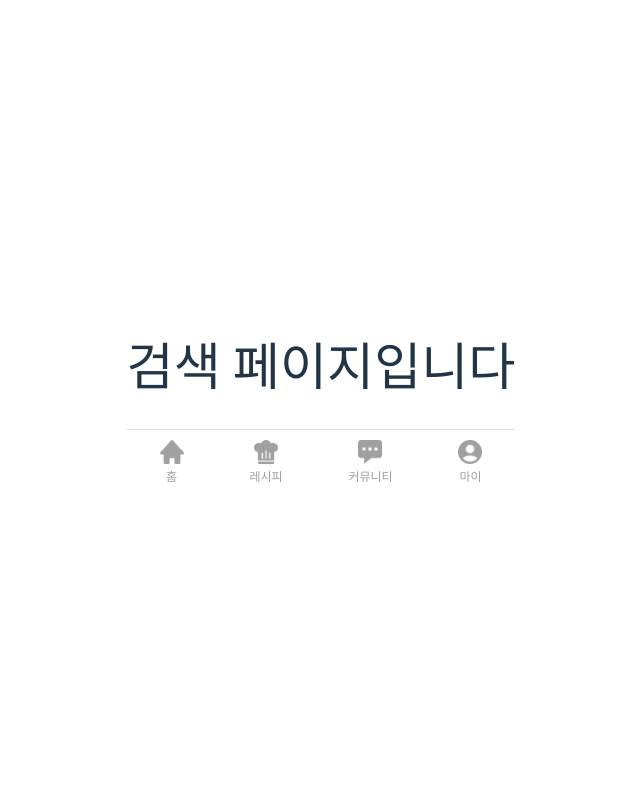
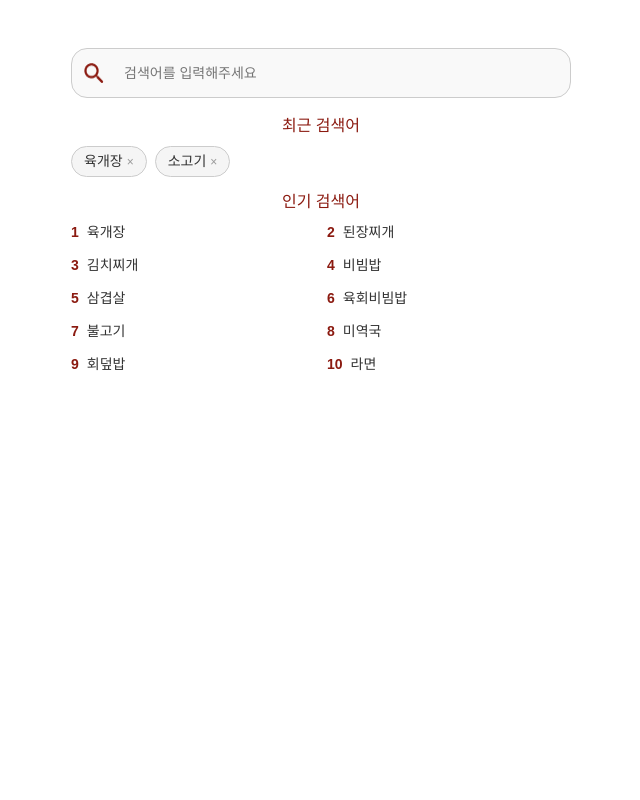
Before and after one commit to 9oormthon-univ/2024_DANPOONG_TEAM_17_FE, a React (Vite) app in the folder DANPOONG_17_FE/: page /recipe/search in a window 1280 px wide. Shown: the top 800 px of the page, without its empty margins (319-959 px from the left). Built offline with nearby package versions, Linux system fonts and the light colour scheme.

Commit message:
🎨 Feat: "레시피 검색 페이지 추가"

```diff
--- a/DANPOONG_17_FE/src/pages/Recipe.jsx
+++ b/DANPOONG_17_FE/src/pages/Recipe.jsx
@@ -1,21 +1,19 @@
 //import { useState, useEffect } from 'react';
 import PopularRecipes from '../components/recipePage/PopularRecipe';
 import '../styles/RecipePage.css';
+import { useNavigate } from 'react-router-dom';
 
 import mark_off from "../assets/recipe/mark_off.png"
 //import mark_on from "../assets/recipe/mark_on.png"
 import searchIcon from "../assets/recipe/search.png"
 
-// export function Recipe() {
-//     return (
-//       <div>
-//         <h1>Recipe Page</h1>
-//         <p>레시피 페이지</p>
-//       </div>
-//     );
-// }
+export const Recipe = () => {
 
-export const Recipe = () => {
+  const navigate = useNavigate(); // useNavigate 훅 사용
+
+  const handleSearchClick = () => {
+    navigate('/recipe/search'); // 검색 페이지로 이동
+  };
 
   // 더미 데이터
   const recentRecipes = [
@@ -28,7 +26,7 @@ export const Recipe = () => {
     <div className="recipe-page">
       {/* 검색 섹션 */}
       <header className="recipe-header">
-        <div className="search-container">
+        <div className="search-container" onClick={handleSearchClick}>
           <img src={searchIcon} alt="검색" className="search-icon" />
           <input type="text" placeholder="검색어를 입력하세요" className="search-input" />
         </div>
--- a/DANPOONG_17_FE/src/pages/RecipeSearch.jsx
+++ b/DANPOONG_17_FE/src/pages/RecipeSearch.jsx
@@ -1,9 +1,64 @@
+import { useState } from 'react';
+import '../styles/RecipeSearch.css';
+import searchIcon from '../assets/recipe/search.png';
+import closeIcon from '../assets/recipe/cancel.png';
+
 export const Search = () => {
+
+  const [searchTerm, setSearchTerm] = useState('');
+
+  const handleInputChange = (e) => {
+    setSearchTerm(e.target.value);
+  };
+
+  const clearSearch = () => {
+    setSearchTerm('');
+  };
+
+  const recentKeywords = ['육개장', '소고기'];
+  const popularKeywords = ['육개장', '된장찌개', '김치찌개', '비빔밥', '삼겹살', '육회비빔밥', '불고기', '미역국', '회덮밥', '라면'];
+
   return (
-    <div>
-      <h1>검색 페이지입니다</h1>
+    <div className="recip-search-page">
+      <header className="search-header">
+        <div className="search-bar">
+          <img src={searchIcon} alt="검색" className="search-icon" />
+          <input
+            type="text"
+            placeholder="검색어를 입력해주세요"
+            value={searchTerm}
+            onChange={handleInputChange}
+            className="search-input"
+          />
+          {searchTerm && (
+          <button className="clear-btn" onClick={clearSearch}>
+            <img src={closeIcon} alt="지우기" />
+          </button>
+        )}
+        </div>
+      </header>
+
+      <section className="recent-search">
+        <h2>최근 검색어</h2>
+        <div className="tags">
+          {recentKeywords.map((keyword, index) => (
+            <span key={index} className="tag">
+              {keyword} <span className="tag-close">×</span>
+            </span>
+          ))}
+        </div>
+      </section>
+
+      <section className="popular-search">
+        <h2>인기 검색어</h2>
+        <div className="popular-list">
+          {popularKeywords.map((keyword, index) => (
+            <div key={index} className="keyword-item">
+              <span className="keyword-rank">{index + 1}</span> {keyword}
+            </div>
+          ))}
+        </div>
+      </section>
     </div>
   );
 };
-
-export default Search;
--- /dev/null
+++ b/DANPOONG_17_FE/src/styles/RecipeSearch.css
@@ -0,0 +1,96 @@
+.recip-search-page {
+    padding: 16px;
+    background-color: #ffffff;
+    min-height: 100vh;
+    font-family: Arial, sans-serif;
+    width: 500px;
+  }
+
+  .search-header {
+    margin-bottom: 16px;
+  }
+
+  .search-bar {
+    display: flex;
+    align-items: center;
+    gap: 8px;
+    padding: 8px 12px;
+    border: 1px solid #ccc;
+    border-radius: 16px;
+    background-color: #f9f9f9;
+  }
+
+  .search-icon {
+    width: 20px;
+    height: 20px;
+  }
+
+  .search-input {
+    flex: 1;
+    border: none;
+    outline: none;
+    background: transparent;
+    font-size: 14px;
+  }
+
+  .clear-btn {
+    background: none;
+    border: none;
+    cursor: pointer;
+  }
+
+  .clear-btn img {
+    width: 16px;
+    height: 16px;
+  }
+
+  .recent-search h2,
+  .popular-search h2 {
+    font-size: 16px;
+    color: #8b1a10;
+    margin-bottom: 8px;
+  }
+
+  .tags {
+    display: flex;
+    flex-wrap: wrap;
+    gap: 8px;
+  }
+
+  .tag {
+    background-color: #f5f5f5;
+    padding: 4px 12px;
+    border-radius: 16px;
+    font-size: 14px;
+    color: #333;
+    border: 1px solid #ccc;
+    display: flex;
+    align-items: center;
+    gap: 4px;
+  }
+
+  .tag-close {
+    font-size: 12px;
+    color: #999;
+    cursor: pointer;
+  }
+
+  .popular-search .popular-list {
+    display: grid;
+    grid-template-columns: 1fr 1fr;
+    gap: 12px;
+  }
+
+  .keyword-item {
+    font-size: 14px;
+    color: #333;
+    display: flex;
+    align-items: center;
+    gap: 8px;
+  }
+
+  .keyword-rank {
+    font-size: 14px;
+    color: #8b1a10;
+    font-weight: bold;
+  }
```
